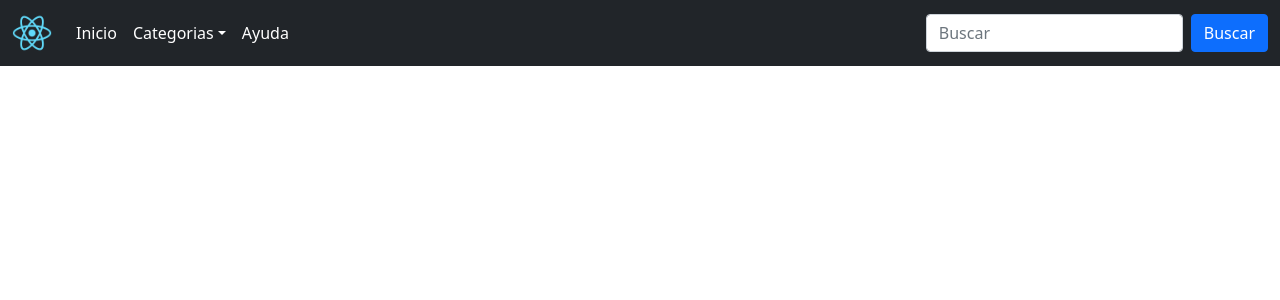
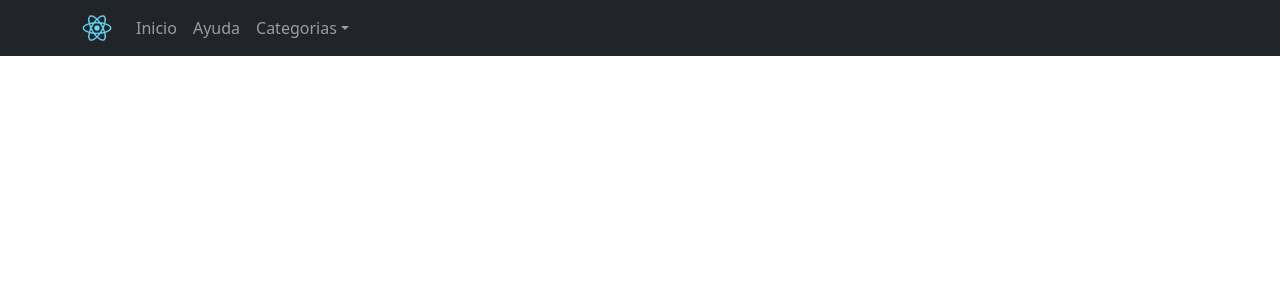
Before and after one commit to EnzoRuizz/Desafio2-ReactJS, a React (Create React App) app: page / in a window 1280 px wide. Shown: the top 300 px of the page. Built offline with nearby package versions, Linux system fonts and the light colour scheme.

Commit message:
Second commit

```diff
--- a/package.json
+++ b/package.json
@@ -8,6 +8,7 @@
     "@testing-library/user-event": "^12.8.3",
     "bootstrap": "^5.1.3",
     "react": "^17.0.2",
+    "react-bootstrap": "^2.0.3",
     "react-dom": "^17.0.2",
     "react-scripts": "4.0.3",
     "web-vitals": "^1.1.2"
--- a/src/components/NavBar.js
+++ b/src/components/NavBar.js
@@ -1,40 +1,39 @@
 import React from 'react';
+import 'bootstrap/dist/css/bootstrap.min.css';
+import Navbar from 'react-bootstrap/Navbar';
+import Container from 'react-bootstrap/Container';
+import Nav from 'react-bootstrap/Nav';
+import NavDropdown from 'react-bootstrap/NavDropdown';
 
 function NavBar() {
     return (
-      <nav class="navbar navbar-expand-lg navbar-dark bg-dark">
-        <div class="container-fluid">
-          <a class="navbar-brand" href="#"><img className="logo" src="logo192.png" alt="logo"/></a>
-          <button class="navbar-toggler" type="button" data-bs-toggle="collapse" data-bs-target="#navbarSupportedContent" aria-controls="navbarSupportedContent" aria-expanded="false" aria-label="Toggle navigation">
-            <span class="navbar-toggler-icon"></span>
-          </button>
-          <div class="collapse navbar-collapse" id="navbarSupportedContent">
-            <ul class="navbar-nav me-auto mb-2 mb-lg-0">
-              <li class="nav-item">
-                <a class="nav-link active" aria-current="page" href="#">Inicio</a>
-              </li>
-              <li class="nav-item dropdown">
-                <a class="nav-link dropdown-toggle active" href="#" id="navbarDropdown" role="button" data-bs-toggle="dropdown" aria-expanded="false">
-                  Categorias
-                </a>
-                <ul class="dropdown-menu" aria-labelledby="navbarDropdown">
-                  <li><a class="dropdown-item" href="#">Tecnologia</a></li>
-                  <li><a class="dropdown-item" href="#">Hogar</a></li>
-                  <li><hr class="dropdown-divider" /></li>
-                  <li><a class="dropdown-item" href="#">Juegos y juguetes</a></li>
-                </ul>
-              </li>
-              <li class="nav-item">
-                <a class="nav-link active" href="#">Ayuda</a>
-              </li>
-            </ul>
-            <form class="d-flex">
-              <input class="form-control me-2" type="search" placeholder="Buscar" aria-label="Search" />
-              <button class="btn btn-primary" type="submit">Buscar</button>
-            </form>
-          </div>
-        </div>
-      </nav>
+      <Navbar bg="dark" variant="dark" expand="lg">
+        <Container>
+            <Navbar.Brand href="#home">
+            <img
+              alt="Logo"
+              src="logo192.png"
+              width="30"
+              height="30"
+              className="d-inline-block align-top"
+            />{' '}
+          </Navbar.Brand>
+          <Navbar.Toggle aria-controls="basic-navbar-nav" />
+          <Navbar.Collapse id="basic-navbar-nav">
+            <Nav className="me-auto">
+              <Nav.Link href="#home">Inicio</Nav.Link>
+              <Nav.Link href="#link">Ayuda</Nav.Link>
+              <NavDropdown title="Categorias" id="basic-nav-dropdown">
+                <NavDropdown.Item href="#action/3.1">Tecnologia</NavDropdown.Item>
+                <NavDropdown.Item href="#action/3.2">Hogar</NavDropdown.Item>
+                <NavDropdown.Item href="#action/3.3">Juegos y juguetes</NavDropdown.Item>
+                <NavDropdown.Divider />
+                <NavDropdown.Item href="#action/3.4">Libros</NavDropdown.Item>
+              </NavDropdown>
+            </Nav>
+          </Navbar.Collapse>
+        </Container>
+      </Navbar>
     )
 }
 
```
Also changed, not shown: 1 other file (tests, documents, lock files or other folders).
